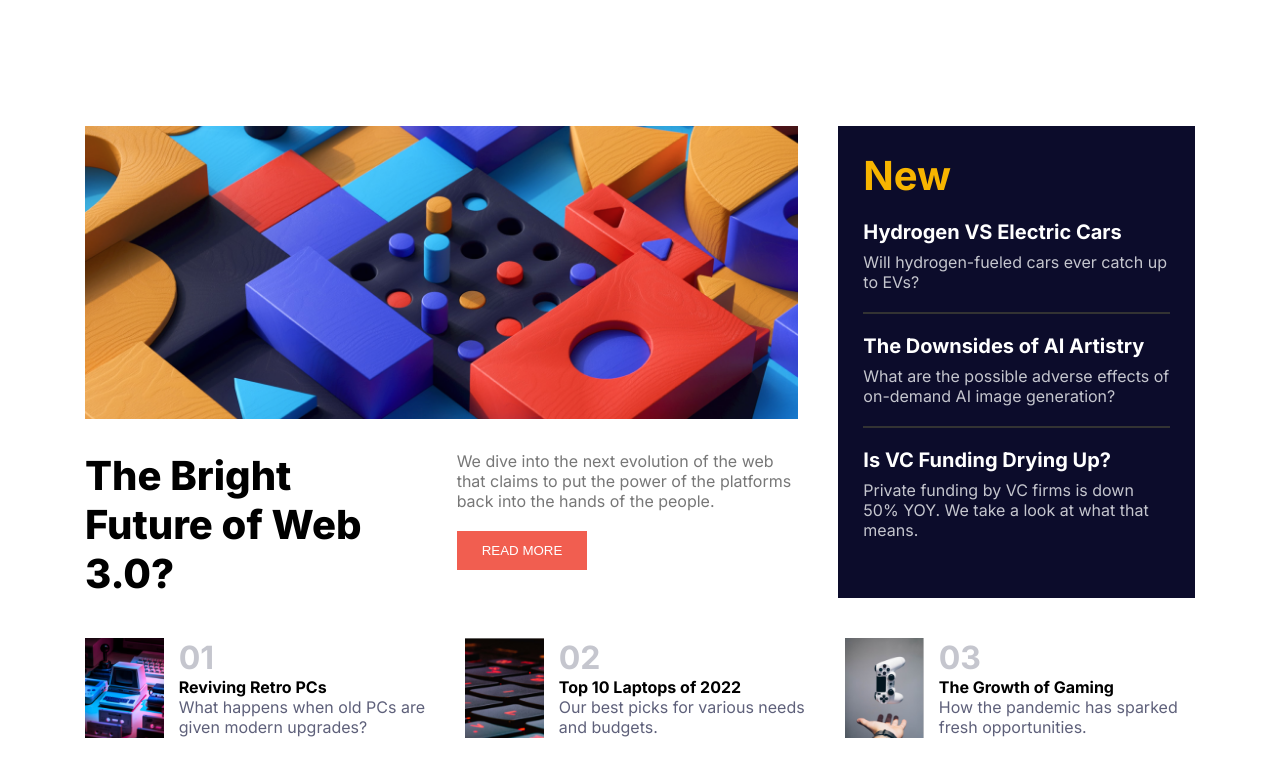
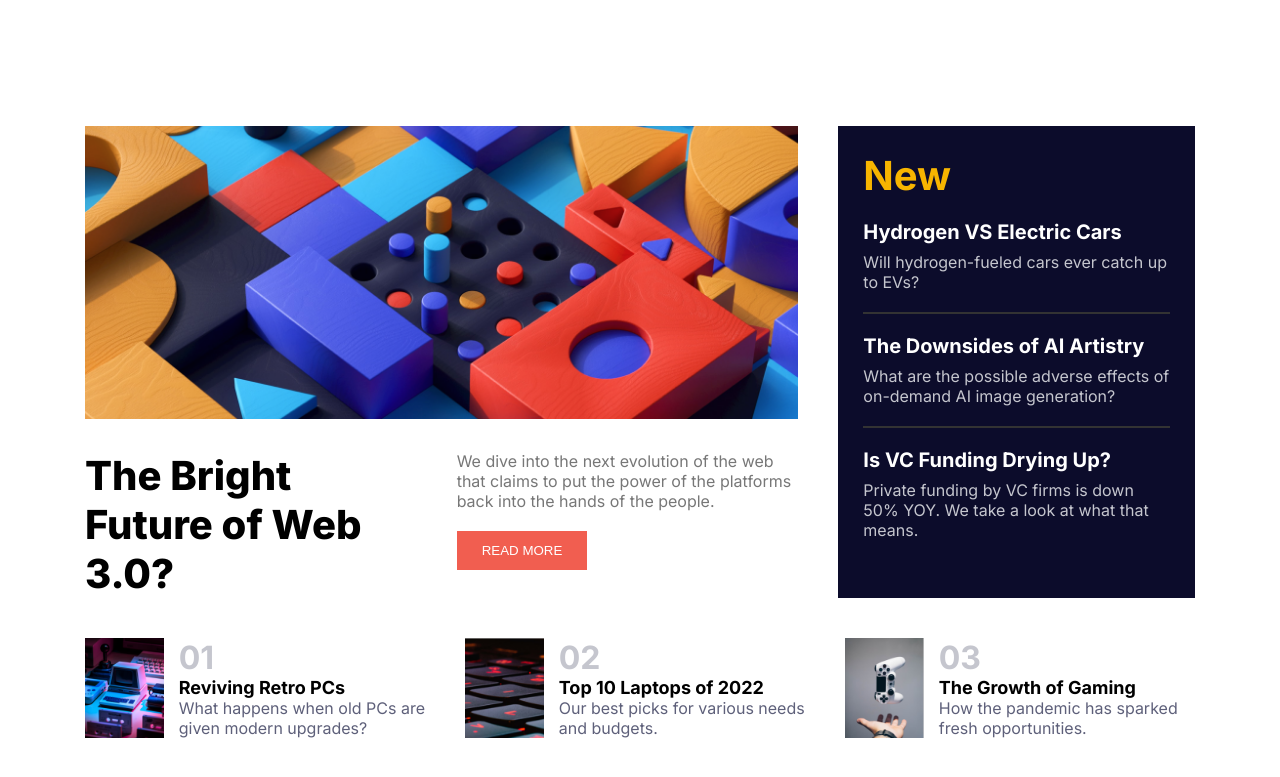
Before and after one commit to abdurasulqushnazarov-oss/imtohon2, a plain HTML site: page index.html in a window 1280 px wide. Shown: the part 151-928 px from the top of the page. Drawn offline with Linux system fonts and the light colour scheme.

Commit message:
font style to change

```diff
--- a/main.css
+++ b/main.css
@@ -282,6 +282,13 @@ button {
 .card {
   display: flex;
   gap: 15px;
+  h4 {
+    font-size: 18px;
+  }
+}
+
+.card h4:hover {
+  color: #f15d51;
 }
 
 .card img {
```
